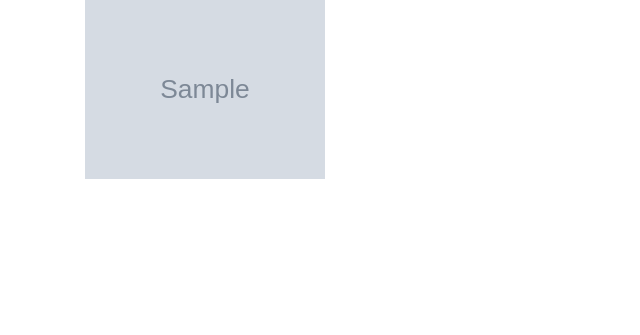
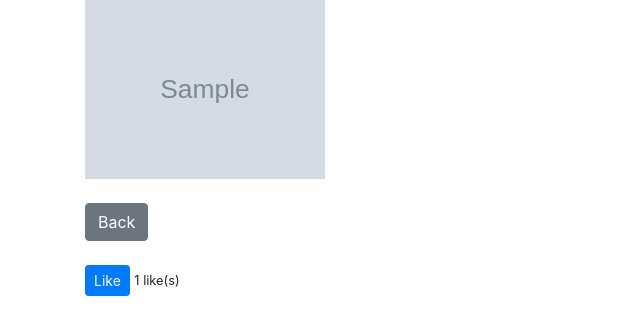
Before and after one commit to margo-dubovik/DjangoGram, a Django app: page /post/1 in a window 1280 px wide. Shown: the part 201-536 px from the top of the page, without its empty margins (0-640 px from the left). Run offline with Django 4.2, Linux system fonts and the light colour scheme; the first user in the database is signed in; tables that the repository leaves empty hold one stand-in row (Sample ...).

Commit message:
likes added

```diff
--- a/djangogramm/account/views.py
+++ b/djangogramm/account/views.py
@@ -15,7 +15,7 @@ def register(request):
         form = RegistrationForm(request.POST)
         if form.is_valid():
             form.save()
-            return redirect('/account')
+            return redirect('/account/login')
         return render(request, 'account/reg_form.html', {'form': form})
 
     else:
--- a/djangogramm/post/models.py
+++ b/djangogramm/post/models.py
@@ -8,9 +8,13 @@ class Post(models.Model):
     title = models.CharField(max_length=150)
     body = models.TextField(max_length=400)
     date = models.DateTimeField(auto_now_add=True)
+    likes = models.ManyToManyField(UserProfile, related_name='liked_posts')
 
     def __str__(self):
         return self.title
+
+    def total_likes(self):
+        return self.likes.count()
 
 
 def get_image_filename(instance, filename):
--- a/djangogramm/post/templates/post_details.html
+++ b/djangogramm/post/templates/post_details.html
@@ -7,5 +7,14 @@
     {% for image in post_images %}
         <img src="{{ image.image.url }}" width="240" alt="post_image">
     {% endfor %}
+    <br/><br/>
+    <a href="{% url 'all-posts' %}" class="btn btn-secondary">Back</a>
+    <br/><br/>
+    <form action="{% url 'like_post' post.pk %}" method="POST">
+        {% csrf_token %}
+        <button type="submit" name="post_id" value="{{ post.id }}"
+                class="btn btn-primary btn-sm">Like</button> <small>{{ post.total_likes }} like(s)</small>
+    </form>
+
 </div>
 {% endblock %}
--- a/djangogramm/post/urls.py
+++ b/djangogramm/post/urls.py
@@ -3,6 +3,7 @@ from . import views
 
 urlpatterns = [
     path('new/', views.new_post),
-    path('all/', views.all_posts),
-    path('<int:pk>', views.post_details, name='post-details')
+    path('all/', views.all_posts, name='all-posts'),
+    path('<int:pk>', views.post_details, name='post-details'),
+    path('like/<int:pk>', views.like_view, name='like_post'),
     ]
--- a/djangogramm/post/views.py
+++ b/djangogramm/post/views.py
@@ -1,4 +1,4 @@
-from django.shortcuts import render
+from django.shortcuts import render, redirect, get_object_or_404
 from django.contrib.auth.decorators import login_required
 from django.http import HttpResponseRedirect
 from .forms import PostForm
@@ -19,7 +19,7 @@ def new_post(request):
             for image in images:
                 photo = Image(post=post_form, image=image)
                 photo.save()
-            return HttpResponseRedirect("/")
+            return redirect("/")
         else:
             print(postForm.errors)
     else:
@@ -33,6 +33,13 @@ def all_posts(request):
 
 @login_required
 def post_details(request, pk):
-    post = Post.objects.get(pk=pk)
+    post = get_object_or_404(Post, pk=pk)
     post_images = Image.objects.filter(post_id=pk).all()
     return render(request, 'post_details.html', {'post': post, 'post_images': post_images})
+
+
+@login_required
+def like_view(request, pk):
+    post = get_object_or_404(Post, id=request.POST.get('post_id'))
+    post.likes.add(request.user.userprofile)
+    return redirect(f'/post/{pk}')
```
